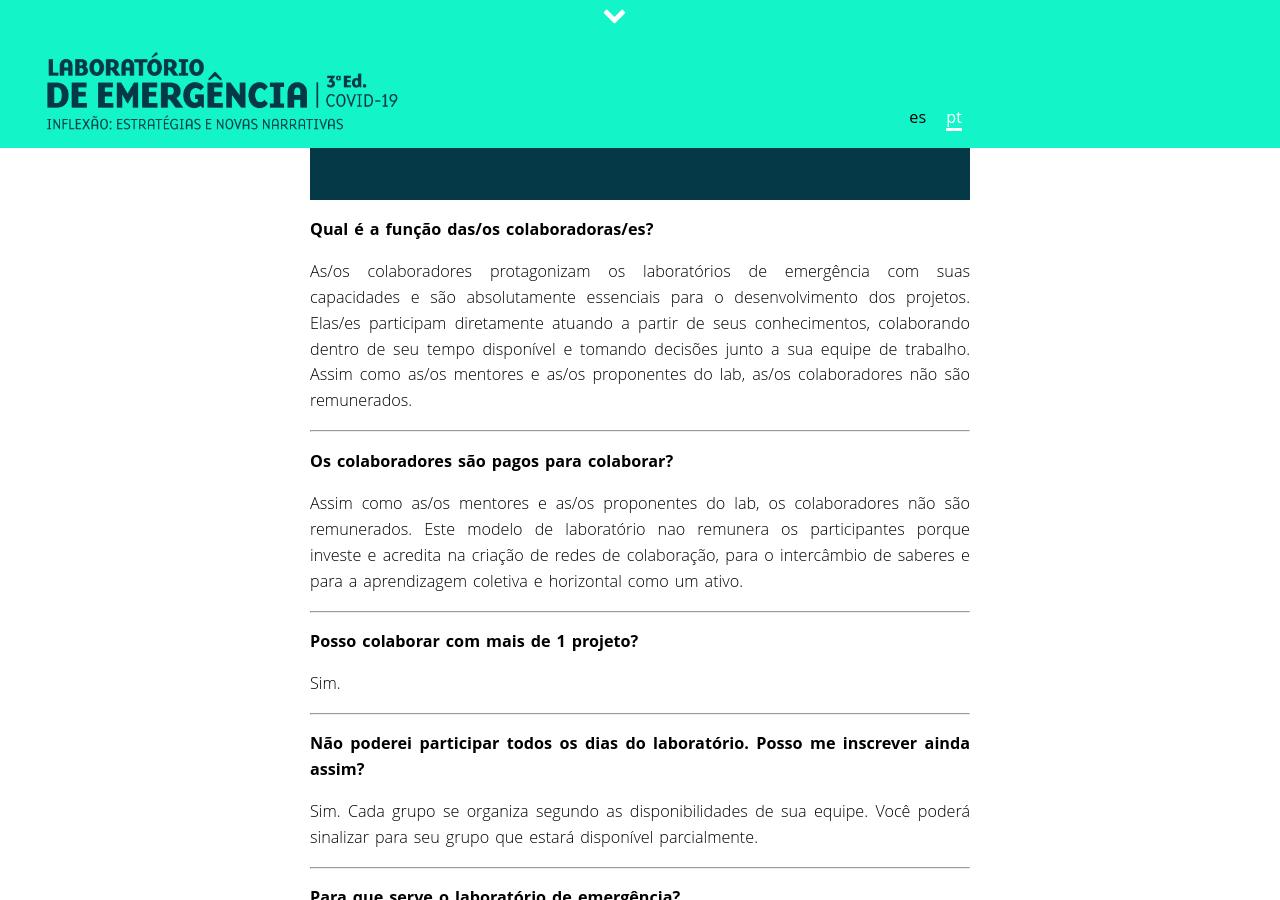
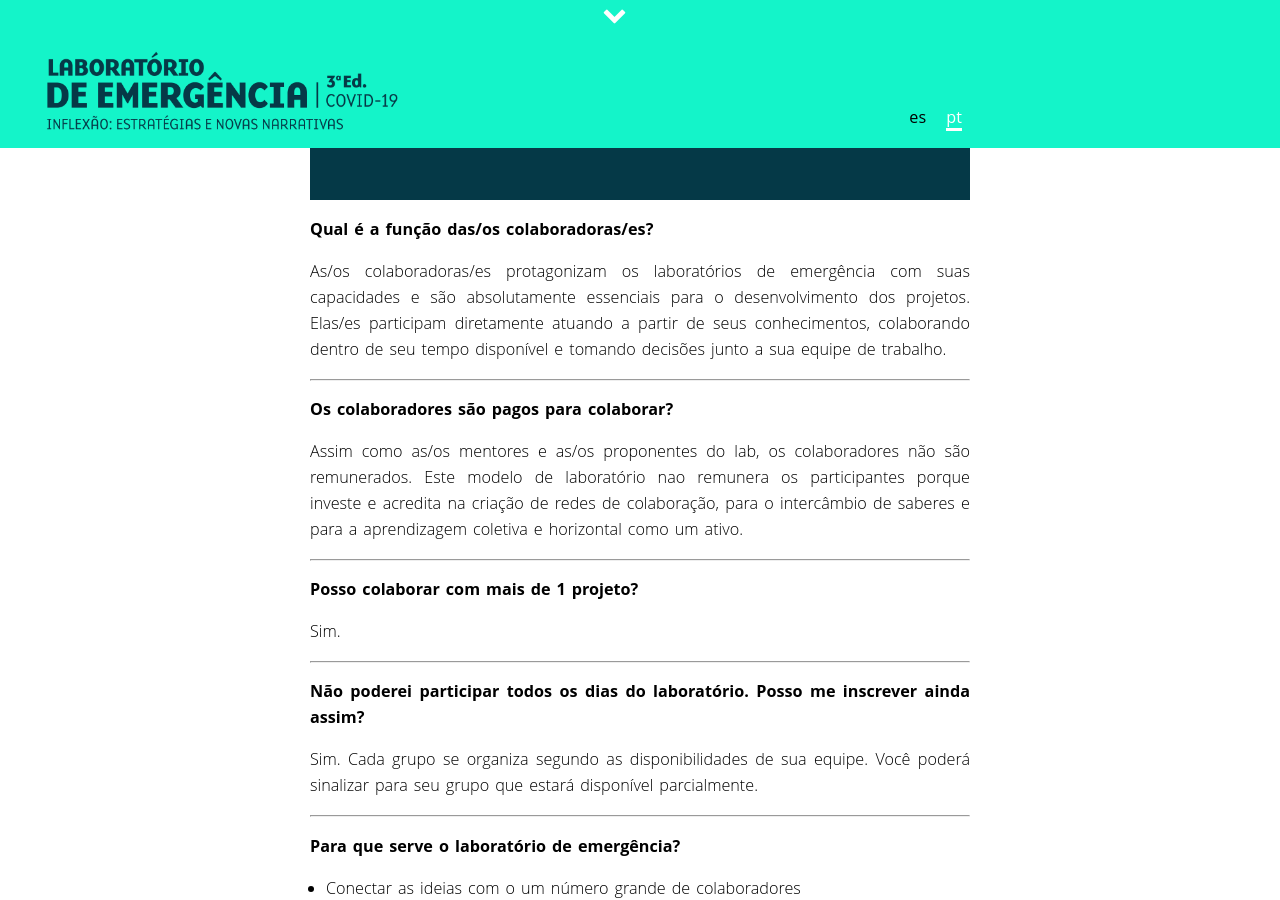
Before and after one commit to associacaosilo/labdeemergencia3ed, a Jekyll site: the page built from _pages/pt/perguntas-frequentes-colabs.md, in a window 1280 px wide and 900 px high, scrolled down 355 px. Built offline with Jekyll 4.4.1, drawn with Linux system fonts in a browser that asks for light colours; nearby versions of some CDN libraries.

Commit message:
Update perguntas-frequentes-colabs.md

```diff
--- a/_pages/pt/perguntas-frequentes-colabs.md
+++ b/_pages/pt/perguntas-frequentes-colabs.md
@@ -11,7 +11,7 @@ permalink: /pt/dicas/perguntas-frequentes-colabs/
 
 **Qual é a função das/os colaboradoras/es?**
 
-As/os colaboradores protagonizam os laboratórios de emergência com suas capacidades e são absolutamente essenciais para o desenvolvimento dos projetos. Elas/es participam diretamente atuando a partir de seus conhecimentos, colaborando dentro de seu tempo disponível e tomando decisões junto a sua equipe de trabalho. Assim como as/os mentores e as/os proponentes do lab, as/os colaboradores não são remunerados.
+As/os colaboradoras/es protagonizam os laboratórios de emergência com suas capacidades e são absolutamente essenciais para o desenvolvimento dos projetos. Elas/es participam diretamente atuando a partir de seus conhecimentos, colaborando dentro de seu tempo disponível e tomando decisões junto a sua equipe de trabalho.
 
 ---
 
```
